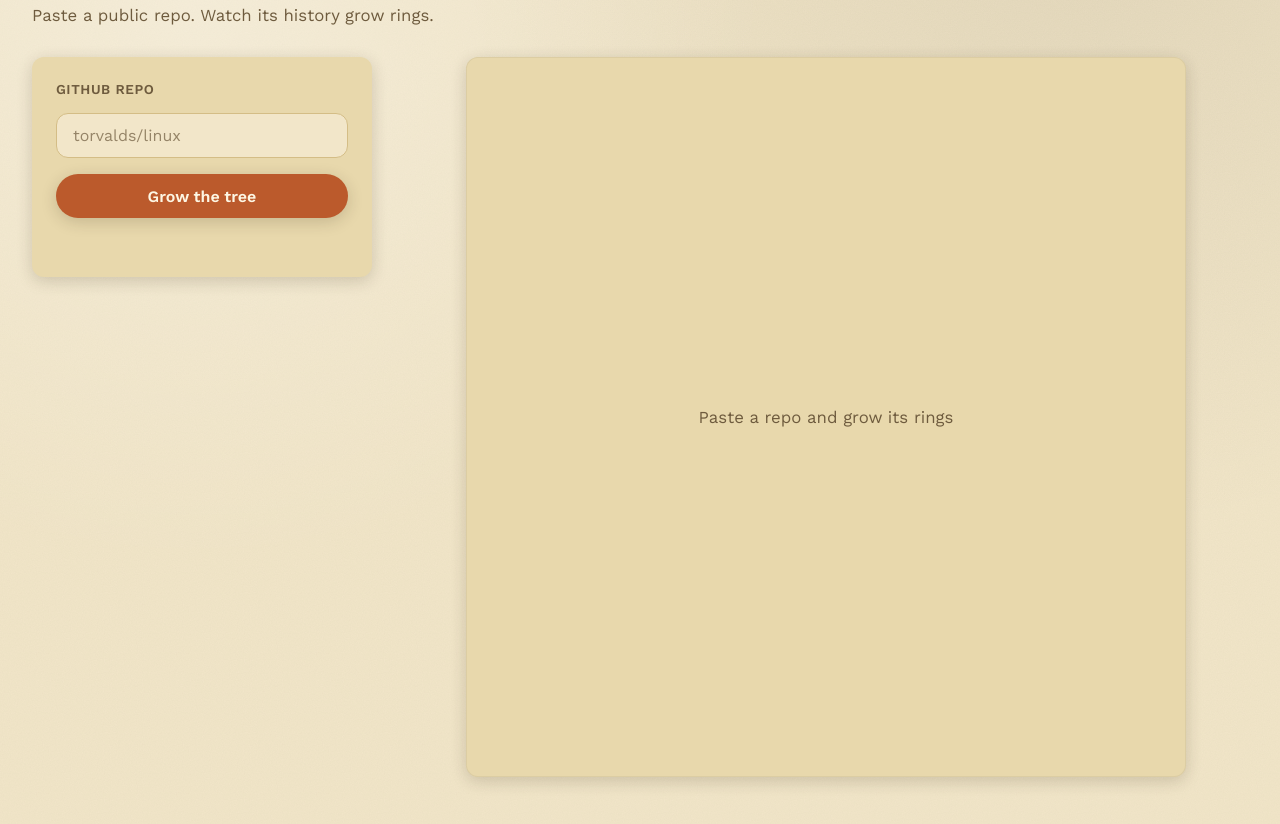
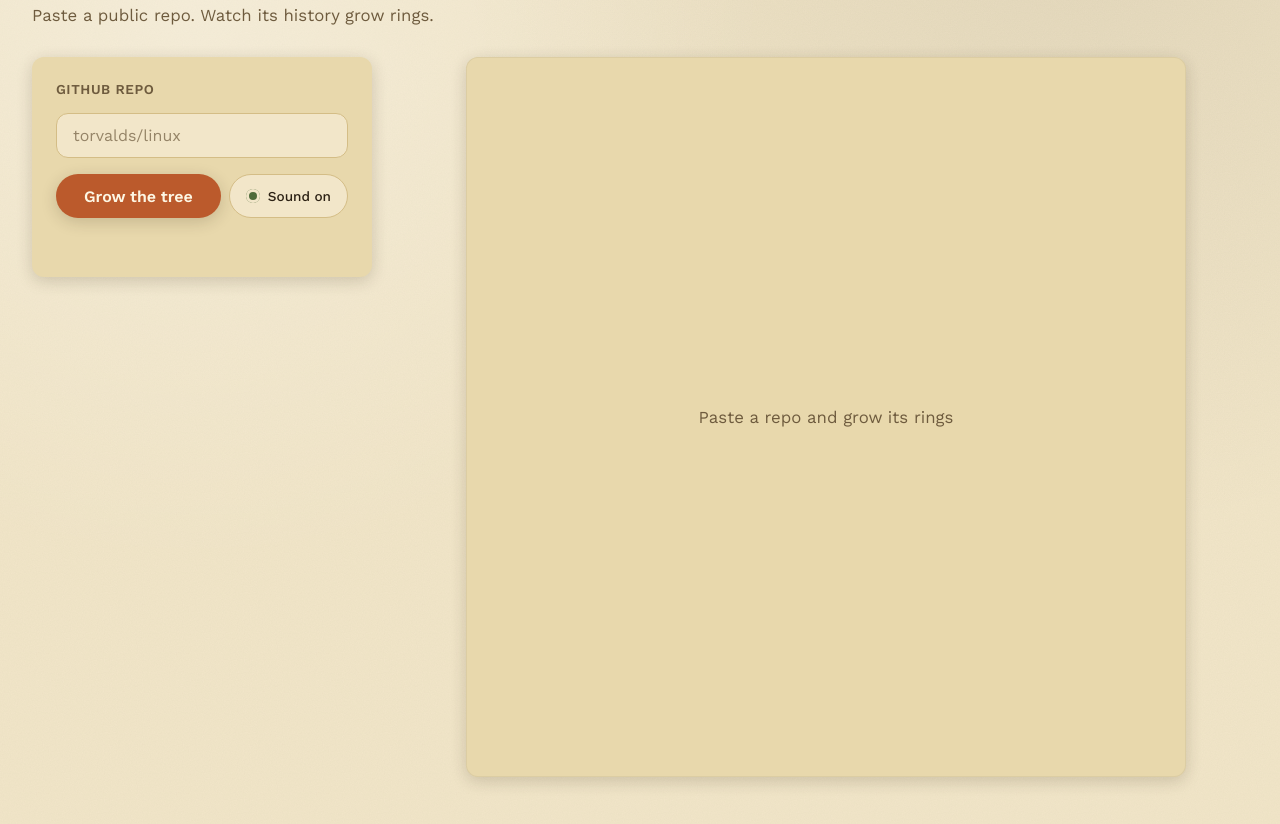
Before and after one commit to ctkrug/ringwood, a website built with Vite: page index.html in a window 1280 px wide. Shown: the part 104-928 px from the top of the page. Built offline with nearby package versions, Linux system fonts and the light colour scheme.

Commit message:
feat(ui): wire synth tick/chime SFX and a persisted mute toggle
Each ring plays a soft tick as it finishes growing and the final ring
plays a brighter chime, driven by animateRings' onRingComplete hook.
The mute button toggles createSfxPlayer's persisted mute state and
reflects it via aria-pressed and label text; the AudioContext itself
stays uncreated until the first actual tick/chime fires.

```diff
--- a/src/style.css
+++ b/src/style.css
@@ -238,7 +238,14 @@ h2 {
   cursor: not-allowed;
 }
 
+.controls-row {
+  display: flex;
+  align-items: stretch;
+  gap: var(--space-1);
+}
+
 #grow-btn {
+  flex: 1;
   appearance: none;
   border: none;
   border-radius: var(--radius-pill);
@@ -278,6 +285,57 @@ h2 {
   cursor: not-allowed;
   transform: none;
   box-shadow: none;
+}
+
+#mute-btn {
+  appearance: none;
+  flex: none;
+  display: inline-flex;
+  align-items: center;
+  gap: 8px;
+  min-width: 44px;
+  min-height: 44px;
+  padding: 12px 16px;
+  border: 1px solid var(--surface-2);
+  border-radius: var(--radius-pill);
+  background: var(--bg);
+  color: var(--text);
+  font-family: var(--font-ui);
+  font-weight: 500;
+  font-size: 0.85rem;
+  cursor: pointer;
+  transition:
+    transform 160ms ease-out,
+    border-color 160ms ease-out,
+    background-color 160ms ease-out;
+}
+
+#mute-btn:hover {
+  border-color: var(--accent);
+  transform: translateY(-1px);
+}
+
+#mute-btn:active {
+  transform: translateY(1px) scale(0.98);
+}
+
+#mute-btn:focus-visible {
+  outline: 3px solid var(--accent-support);
+  outline-offset: 2px;
+}
+
+.mute-icon {
+  display: inline-block;
+  width: 14px;
+  height: 14px;
+  border-radius: 50%;
+  background: var(--accent-support);
+  box-shadow: inset 0 0 0 3px var(--bg);
+  transition: background-color 160ms ease-out;
+}
+
+#mute-btn[aria-pressed="true"] .mute-icon {
+  background: var(--text-muted);
 }
 
 #status-msg {
--- a/src/ui/app.ts
+++ b/src/ui/app.ts
@@ -1,3 +1,4 @@
+import { createSfxPlayer } from "../audio/sfx";
 import { fetchCommitHistory, GitHubApiError, parseRepoInput } from "../github/client";
 import { sampleYearLanguages } from "../github/sampleLanguages";
 import type { Animation } from "../render/animate";
@@ -25,7 +26,13 @@ export function mountApp(root: HTMLElement): void {
       <section class="controls">
         <label for="repo-input">GitHub repo</label>
         <input id="repo-input" placeholder="torvalds/linux" autocomplete="off" />
-        <button id="grow-btn" type="button">Grow the tree</button>
+        <div class="controls-row">
+          <button id="grow-btn" type="button">Grow the tree</button>
+          <button id="mute-btn" type="button" aria-pressed="false">
+            <span class="mute-icon" aria-hidden="true"></span>
+            <span id="mute-label">Sound on</span>
+          </button>
+        </div>
         <p id="status-msg" role="status" aria-live="polite"></p>
         <div id="error-banner" class="error-banner" role="alert" hidden>
           <span class="error-banner-icon" aria-hidden="true">!</span>
@@ -41,6 +48,8 @@ export function mountApp(root: HTMLElement): void {
 
   const input = root.querySelector<HTMLInputElement>("#repo-input")!;
   const button = root.querySelector<HTMLButtonElement>("#grow-btn")!;
+  const muteButton = root.querySelector<HTMLButtonElement>("#mute-btn")!;
+  const muteLabel = root.querySelector<HTMLElement>("#mute-label")!;
   const statusEl = root.querySelector<HTMLParagraphElement>("#status-msg")!;
   const errorBanner = root.querySelector<HTMLElement>("#error-banner")!;
   const errorBannerMsg = root.querySelector<HTMLElement>("#error-banner-msg")!;
@@ -51,8 +60,21 @@ export function mountApp(root: HTMLElement): void {
 
   let currentAnimation: Animation | null = null;
   let lastRings: Ring[] | null = null;
+  const sfx = createSfxPlayer();
 
   const bgColor = () => getComputedStyle(document.documentElement).getPropertyValue("--surface-1");
+
+  const syncMuteControl = () => {
+    const muted = sfx.isMuted();
+    muteButton.setAttribute("aria-pressed", String(muted));
+    muteLabel.textContent = muted ? "Sound off" : "Sound on";
+  };
+  syncMuteControl();
+
+  muteButton.addEventListener("click", () => {
+    sfx.toggleMute();
+    syncMuteControl();
+  });
 
   /**
    * Sizes the canvas element to its container at devicePixelRatio so the
@@ -121,6 +143,7 @@ export function mountApp(root: HTMLElement): void {
         bgColor: bgColor(),
         ringColors: RING_COLORS,
         reducedMotion: prefersReducedMotion(),
+        onRingComplete: (_index, isLast) => (isLast ? sfx.chime() : sfx.tick()),
       });
 
       setStatus(`${rings.length} ring${rings.length === 1 ? "" : "s"} grown from ${commits.length} commits`);
```
